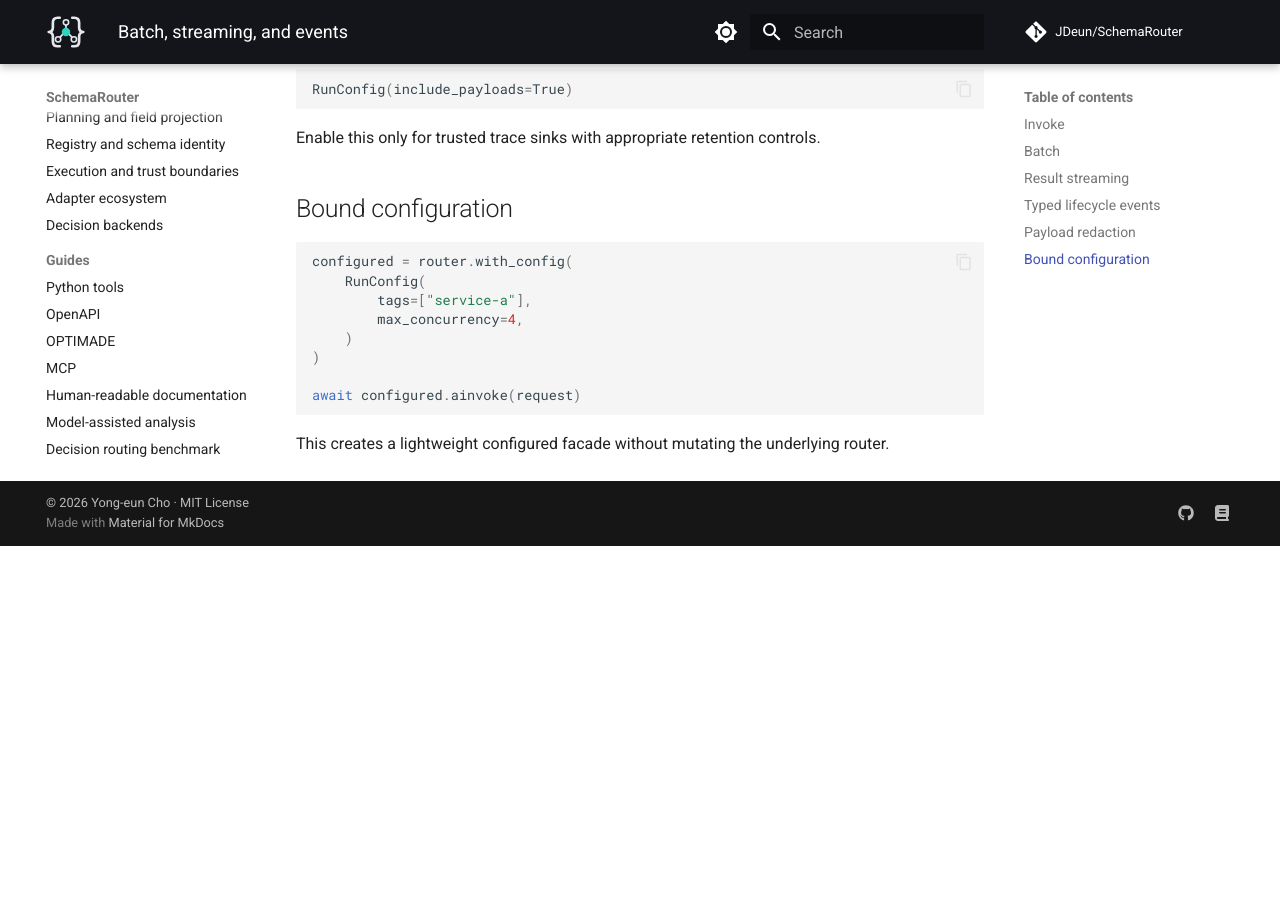
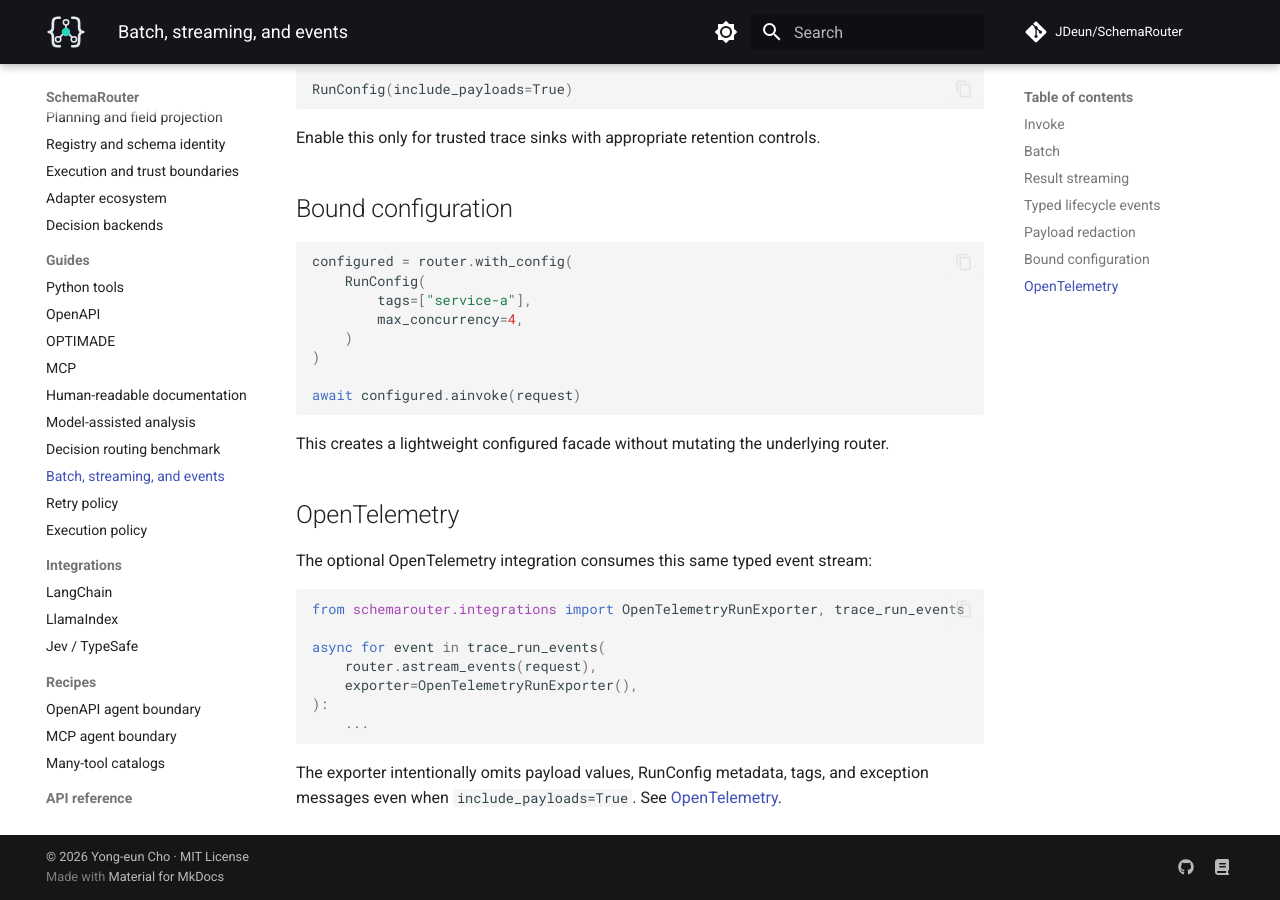
Before and after one commit to JDeun/SchemaRouter, an MkDocs documentation site: the page built from docs/guides/runtime.md, in a window 1280 px wide and 900 px high, scrolled down 1618 px. Built offline with MkDocs 1.6.1 and Material for MkDocs 9.7.7, drawn with Linux system fonts in a browser that asks for light colours; comment, search, counter and statistics services are not loaded; before the commit the page ends 2164 px from its top, so only the background shows below that.

Commit message:
docs: connect runtime events to OpenTelemetry

````diff
--- a/docs/guides/runtime.md
+++ b/docs/guides/runtime.md
@@ -93,3 +93,21 @@
 ```
 
 This creates a lightweight configured facade without mutating the underlying router.
+
+
+## OpenTelemetry
+
+The optional OpenTelemetry integration consumes this same typed event stream:
+
+```python
+from schemarouter.integrations import OpenTelemetryRunExporter, trace_run_events
+
+async for event in trace_run_events(
+    router.astream_events(request),
+    exporter=OpenTelemetryRunExporter(),
+):
+    ...
+```
+
+The exporter intentionally omits payload values, RunConfig metadata, tags, and exception messages
+even when `include_payloads=True`. See [OpenTelemetry](../integrations/opentelemetry.md).
````
